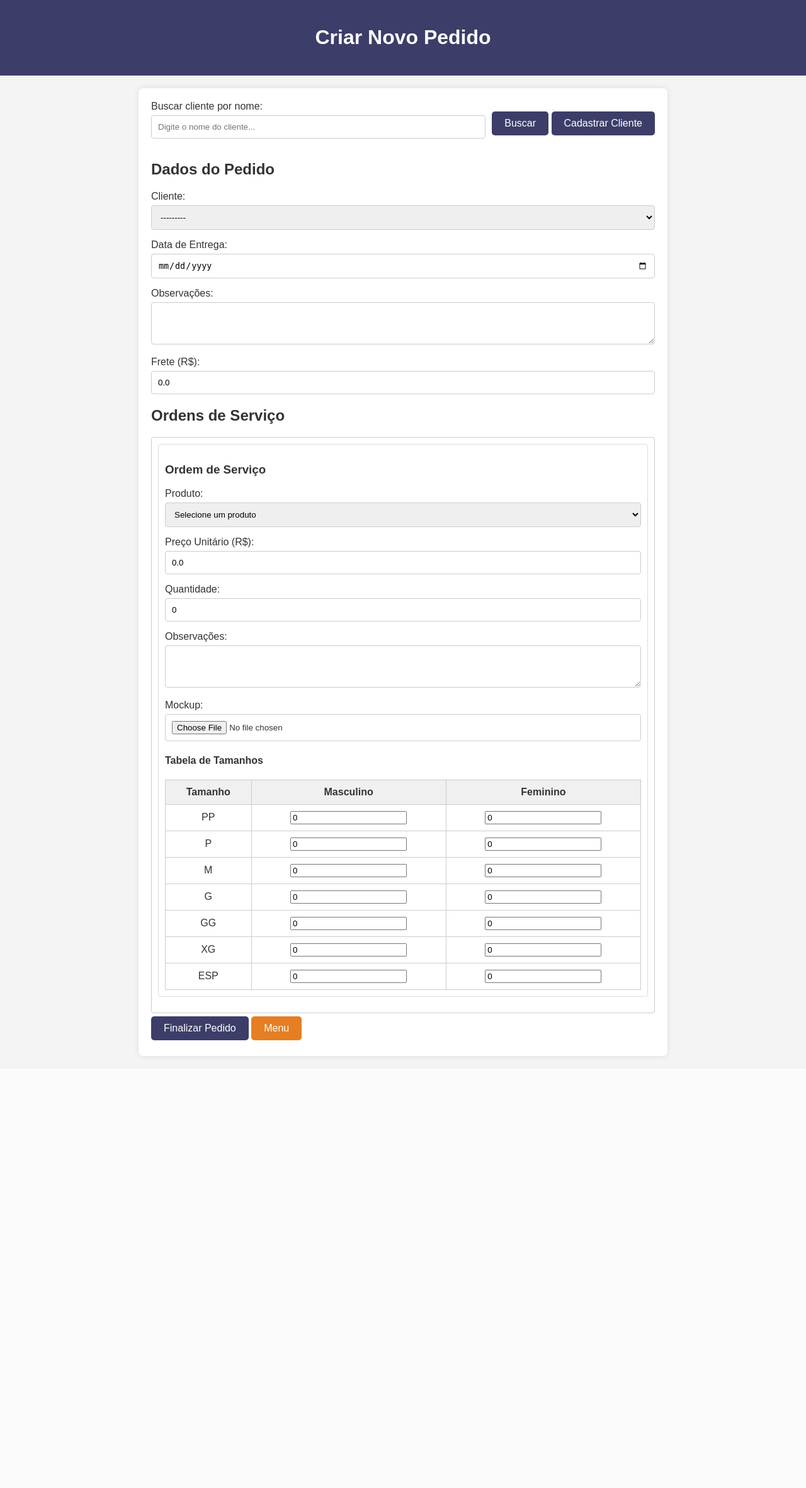
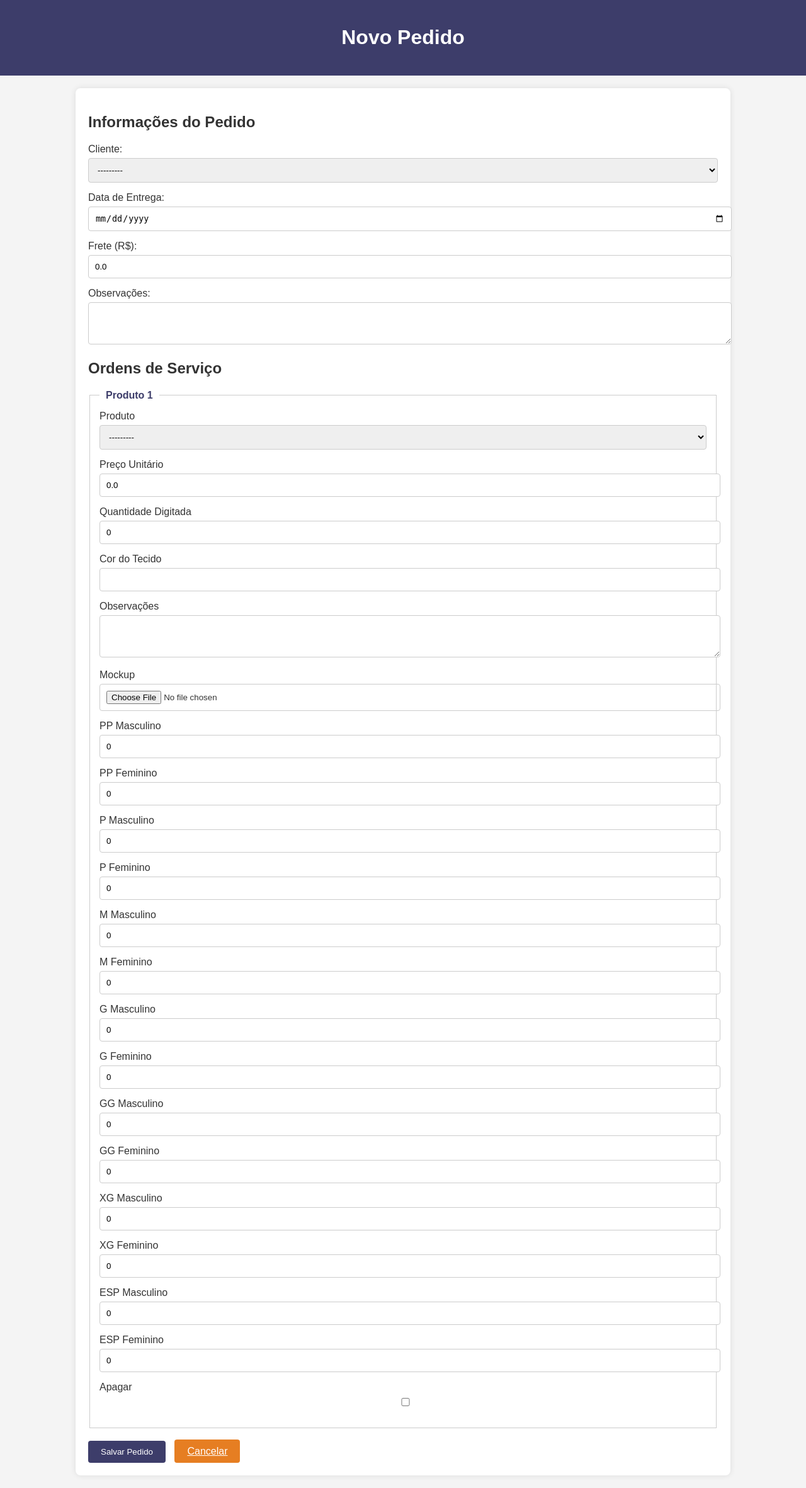
Before and after one commit to siqmath/kqapp, a Django app: page /pedidos/novo/ in a window 1280 px wide. Shown: the whole page at 63% size. Before the commit the page ends 1681 px from the top, so only its background shows below. Run offline with Django 4.2, Linux system fonts and the light colour scheme; data comes from the database, SQL or seed files in the repository.

Commit message:
Update novo_pedido.html

```diff
--- a/kq_app/templates/kq_app/novo_pedido.html
+++ b/kq_app/templates/kq_app/novo_pedido.html
@@ -5,226 +5,76 @@
     <meta name="viewport" content="width=device-width, initial-scale=1.0">
     <title>Novo Pedido - Sistema KQ</title>
     <style>
-        body {
-            font-family: Arial, sans-serif;
-            background-color: #f4f4f4;
-            color: #333;
-            margin: 0;
-            padding: 0;
+        body { font-family: Arial, sans-serif; background-color: #f4f4f4; color: #333; margin: 0; padding: 0; }
+        header { background-color: #3D3D6A; color: white; padding: 20px; text-align: center; }
+        .container { max-width: 1000px; margin: 20px auto; padding: 20px; background-color: white; border-radius: 8px; box-shadow: 0 0 10px rgba(0,0,0,0.1); }
+        .form-section { margin-bottom: 20px; }
+        .form-group { margin-bottom: 15px; }
+        .form-group label { display: block; margin-bottom: 5px; }
+        .form-group input, .form-group select, .form-group textarea {
+            width: 100%; padding: 10px; border: 1px solid #ccc; border-radius: 4px;
         }
-
-        header {
-            background-color: #3D3D6A;
-            color: white;
-            padding: 20px;
-            text-align: center;
-        }
-
-        .container {
-            max-width: 800px;
-            margin: 20px auto;
-            padding: 20px;
-            background-color: white;
-            border-radius: 8px;
-            box-shadow: 0 0 10px rgba(0, 0, 0, 0.1);
-        }
-
-        .form-group {
-            margin-bottom: 15px;
-        }
-
-        .form-group label {
-            display: block;
-            margin-bottom: 5px;
-        }
-
-        .form-group select,
-        .form-group input,
-        .form-group textarea {
-            width: 100%;
-            padding: 10px;
-            border: 1px solid #ccc;
-            border-radius: 4px;
-            box-sizing: border-box;
-        }
-
-        .button {
-            display: inline-block;
-            background-color: #3D3D6A;
-            color: white;
-            padding: 10px 20px;
-            text-decoration: none;
-            border: none;
-            border-radius: 5px;
-            transition: background-color 0.3s;
-            font-size: 16px;
-            text-align: center;
-            margin: 5px 0;
-            cursor: pointer;
-        }
-
-        .button:hover {
-            background-color: #2D2D4A;
-        }
-
-        .os-container {
-            margin-top: 20px;
-            border: 1px solid #ccc;
-            padding: 10px;
-            border-radius: 4px;
-        }
-
-        .os-item {
-            margin-bottom: 15px;
-            border: 1px solid #ddd;
-            padding: 10px;
-            border-radius: 4px;
-        }
-
-        table {
-            width: 100%;
-            border-collapse: collapse;
-            margin-top: 10px;
-        }
-
-        th,
-        td {
-            border: 1px solid #ccc;
-            padding: 10px;
-            text-align: center;
-        }
-
-        th {
-            background-color: #f0f0f0;
-        }
-
-        .errorlist {
-            color: red;
-            margin-top: 5px;
-        }
+        .button { background-color: #3D3D6A; color: white; padding: 10px 20px; border: none; border-radius: 4px; cursor: pointer; margin-right: 10px; }
+        .button:hover { background-color: #2D2D4A; }
+        .error-message { color: red; font-weight: bold; margin-bottom: 15px; }
+        fieldset { border: 1px solid #ccc; padding: 15px; margin-bottom: 20px; }
+        legend { font-weight: bold; padding: 0 10px; color: #3D3D6A; }
     </style>
 </head>
-
 <body>
 <header>
-    <h1>Criar Novo Pedido</h1>
+    <h1>Novo Pedido</h1>
 </header>
+<div class="container">
 
-<div class="container">
-    <form action="" method="GET" style="display: flex; gap: 10px; align-items: flex-end; flex-wrap: wrap;">
-        <div class="form-group" style="flex: 1;">
-            <label for="busca_cliente">Buscar cliente por nome:</label>
-            <input type="text" name="busca" id="busca_cliente" placeholder="Digite o nome do cliente..." value="{{ request.GET.busca }}">
-        </div>
-        <div class="form-group">
-            <button type="submit" class="button">Buscar</button>
-            <a href="{% url 'cadastrar_cliente' %}" class="button">Cadastrar Cliente</a>
-        </div>
-    </form>
+    {% if mensagem_erro %}
+        <div class="error-message">{{ mensagem_erro }}</div>
+    {% endif %}
 
-    <form action="{% url 'novo_pedido' %}" method="POST" enctype="multipart/form-data">
+    <form method="post" enctype="multipart/form-data">
         {% csrf_token %}
 
-        <h2>Dados do Pedido</h2>
-
-        <div class="form-group">
-            <label for="{{ pedido_form.cliente.id_for_label }}">Cliente:</label>
-            {{ pedido_form.cliente }}
-            {% if pedido_form.cliente.errors %}
-            <ul class="errorlist">{{ pedido_form.cliente.errors }}</ul>
-            {% endif %}
+        <div class="form-section">
+            <h2>Informações do Pedido</h2>
+            <div class="form-group">
+                <label for="cliente">Cliente:</label>
+                {{ pedido_form.cliente }}
+            </div>
+            <div class="form-group">
+                <label for="data_entrega">Data de Entrega:</label>
+                {{ pedido_form.data_entrega }}
+            </div>
+            <div class="form-group">
+                <label for="frete">Frete (R$):</label>
+                {{ pedido_form.frete }}
+            </div>
+            <div class="form-group">
+                <label for="observacoes">Observações:</label>
+                {{ pedido_form.observacoes }}
+            </div>
         </div>
 
-        <div class="form-group">
-            <label for="{{ pedido_form.data_entrega.id_for_label }}">Data de Entrega:</label>
-            {{ pedido_form.data_entrega }}
-            {% if pedido_form.data_entrega.errors %}
-            <ul class="errorlist">{{ pedido_form.data_entrega.errors }}</ul>
-            {% endif %}
-        </div>
+        <div class="form-section">
+            <h2>Ordens de Serviço</h2>
+            {{ ordem_de_servico_formset.management_form }}
 
-        <div class="form-group">
-            <label for="{{ pedido_form.observacoes.id_for_label }}">Observações:</label>
-            {{ pedido_form.observacoes }}
-            {% if pedido_form.observacoes.errors %}
-            <ul class="errorlist">{{ pedido_form.observacoes.errors }}</ul>
-            {% endif %}
-        </div>
-
-        <div class="form-group">
-            <label for="{{ pedido_form.frete.id_for_label }}">Frete (R$):</label>
-            {{ pedido_form.frete }}
-            {% if pedido_form.frete.errors %}
-            <ul class="errorlist">{{ pedido_form.frete.errors }}</ul>
-            {% endif %}
-        </div>
-
-        <h2>Ordens de Serviço</h2>
-        <div class="os-container" id="os-list">
-            {{ ordem_de_servico_formset.management_form }}
             {% for form in ordem_de_servico_formset %}
-            <div class="os-item">
-                <h3>Ordem de Serviço</h3>
-                <div class="form-group">
-                    <label for="{{ form.produto.id_for_label }}">Produto:</label>
-                    <select name="{{ form.prefix }}-produto" id="{{ form.produto.id_for_label }}" class="form-control">
-                        <option value="">Selecione um produto</option>
-                        {% for produto in produtos %}
-                        <option value="{{ produto.id }}">{{ produto.nome }}</option>
-                        {% endfor %}
-                    </select>
-                    {% if form.produto.errors %}
-                    <ul class="errorlist">{{ form.produto.errors }}</ul>
-                    {% endif %}
-                </div>
-                <div class="form-group">
-                    <label for="{{ form.preco_unitario.id_for_label }}">Preço Unitário (R$):</label>
-                    {{ form.preco_unitario }}
-                </div>
-                <div class="form-group">
-                    <label for="{{ form.quantidade_digitada.id_for_label }}">Quantidade:</label>
-                    {{ form.quantidade_digitada }}
-                </div>
-                <div class="form-group">
-                    <label for="{{ form.observacoes.id_for_label }}">Observações:</label>
-                    {{ form.observacoes }}
-                </div>
-                <div class="form-group">
-                    <label for="{{ form.mockup.id_for_label }}">Mockup:</label>
-                    {{ form.mockup }}
-                </div>
-
-                <h4>Tabela de Tamanhos</h4>
-                <table>
-                    <thead>
-                        <tr>
-                            <th>Tamanho</th>
-                            <th>Masculino</th>
-                            <th>Feminino</th>
-                        </tr>
-                    </thead>
-                    <tbody>
-                        <tr><td>PP</td><td>{{ form.pp_masculino }}</td><td>{{ form.pp_feminino }}</td></tr>
-                        <tr><td>P</td><td>{{ form.p_masculino }}</td><td>{{ form.p_feminino }}</td></tr>
-                        <tr><td>M</td><td>{{ form.m_masculino }}</td><td>{{ form.m_feminino }}</td></tr>
-                        <tr><td>G</td><td>{{ form.g_masculino }}</td><td>{{ form.g_feminino }}</td></tr>
-                        <tr><td>GG</td><td>{{ form.gg_masculino }}</td><td>{{ form.gg_feminino }}</td></tr>
-                        <tr><td>XG</td><td>{{ form.xg_masculino }}</td><td>{{ form.xg_feminino }}</td></tr>
-                        <tr><td>ESP</td><td>{{ form.esp_masculino }}</td><td>{{ form.esp_feminino }}</td></tr>
-                    </tbody>
-                </table>
-                <input type="hidden" name="{{ form.prefix }}-DELETE" id="id_{{ form.prefix }}-DELETE" value="{{ form.DELETE.value }}">
-            </div>
+                <fieldset>
+                    <legend>Produto {{ forloop.counter }}</legend>
+                    {% for field in form.visible_fields %}
+                        <div class="form-group">
+                            <label for="{{ field.id_for_label }}">{{ field.label }}</label>
+                            {{ field }}
+                            {% if field.errors %}<div class="error-message">{{ field.errors }}</div>{% endif %}
+                        </div>
+                    {% endfor %}
+                </fieldset>
             {% endfor %}
         </div>
 
-        <button type="submit" class="button">Finalizar Pedido</button>
-        <a href="{% url 'home' %}" class="button" style="background-color: #e67e22;">Menu</a>
+        <button type="submit" class="button">Salvar Pedido</button>
+        <a href="{% url 'home' %}" class="button" style="background-color: #e67e22;">Cancelar</a>
     </form>
-
-    {% if mensagem_erro %}
-    <p style="color: red;">{{ mensagem_erro }}</p>
-    {% endif %}
 </div>
 </body>
 </html>
```
